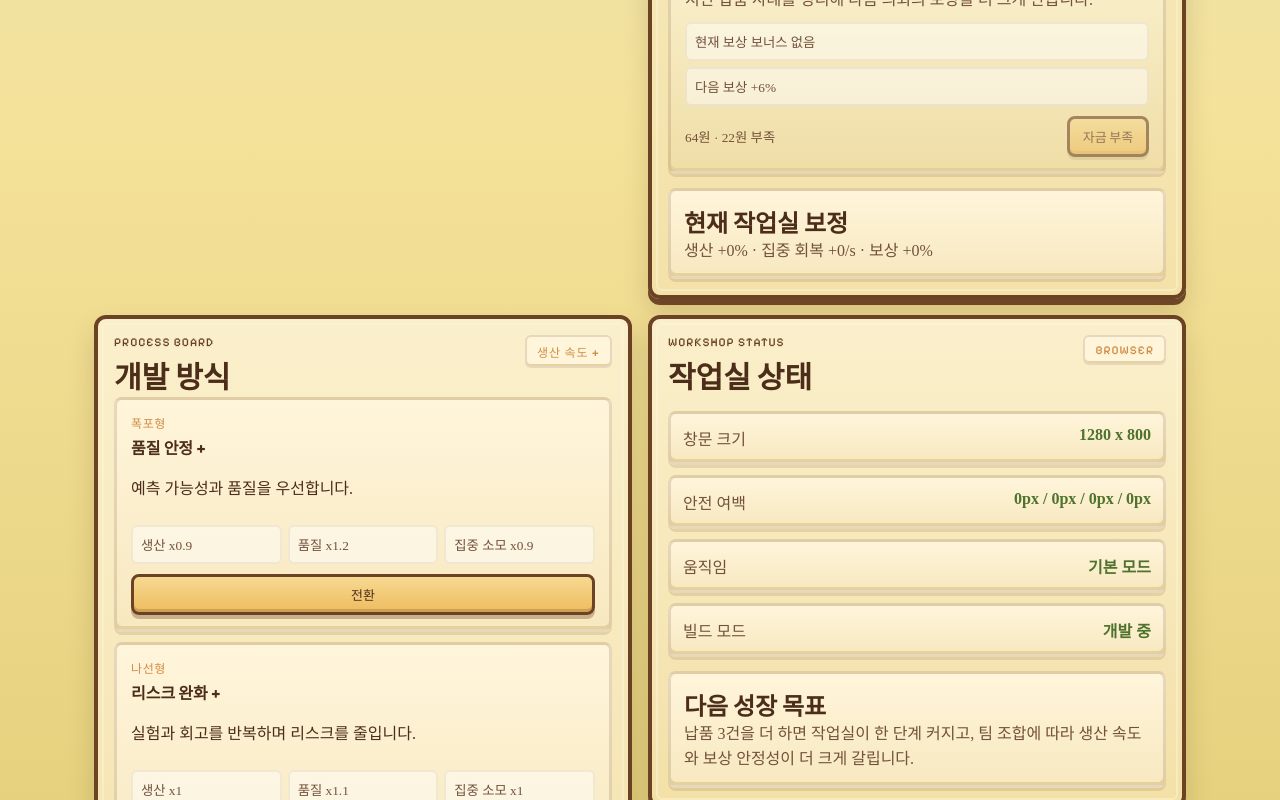
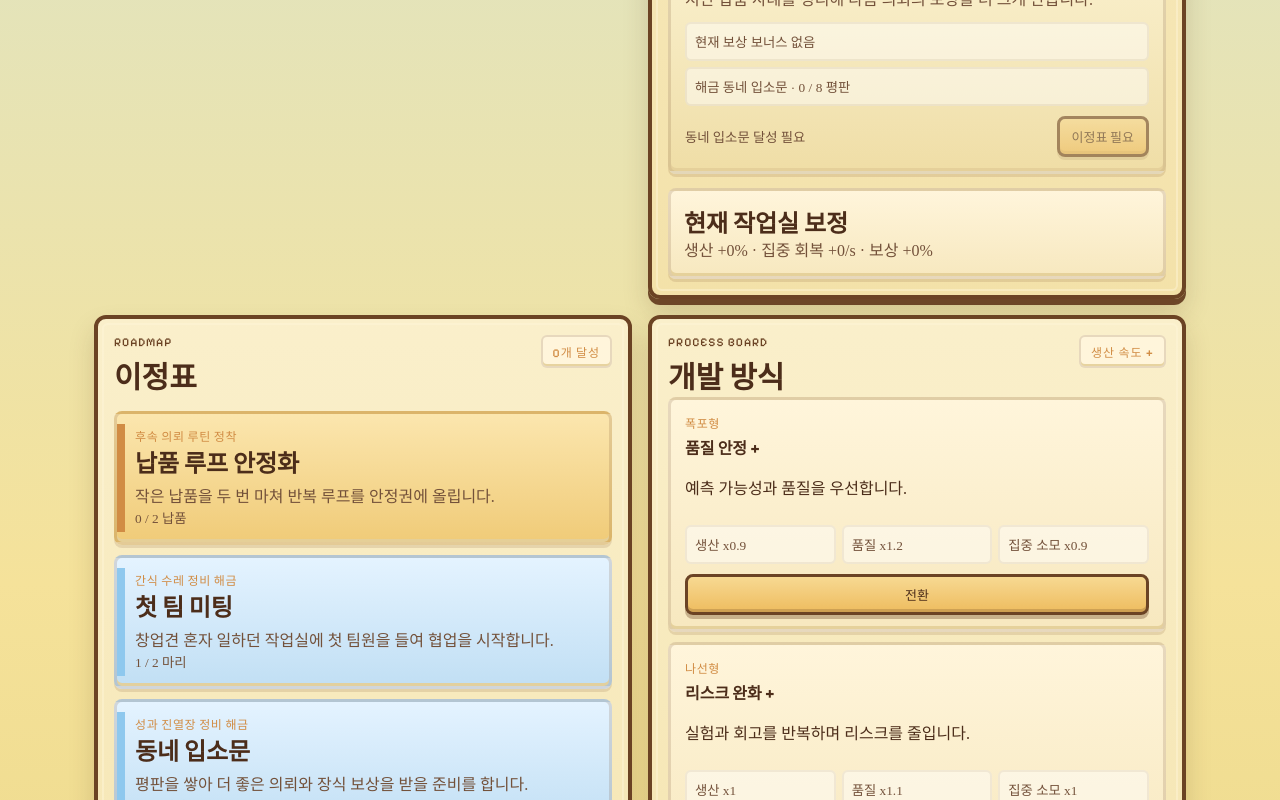
Before and after one commit to naeunchan/IdleGame, a React (Vite) app: page / in a window 1280 px wide. Shown: the part 3440-4240 px from the top of the page. Built offline with nearby package versions, Linux system fonts and the light colour scheme; a web font is replaced by a local one.

Commit message:
feat: add milestone roadmap and unlocks

```diff
--- /dev/null
+++ b/src/content/milestones/definitions.ts
@@ -0,0 +1,145 @@
+import type { GameState } from '@/entities/company';
+import type { MilestoneDefinition, MilestoneId, MilestoneRequirementType } from '@/entities/milestone';
+
+export interface MilestoneProgress {
+  definition: MilestoneDefinition;
+  currentValue: number;
+  targetValue: number;
+  progressPercent: number;
+  progressText: string;
+  isComplete: boolean;
+}
+
+export interface MilestoneTimelineItem extends MilestoneProgress {
+  status: 'done' | 'current' | 'locked';
+}
+
+export const milestoneDefinitions: MilestoneDefinition[] = [
+  {
+    id: 'steady-shipments',
+    name: '납품 루프 안정화',
+    summary: '작은 납품을 두 번 마쳐 반복 루프를 안정권에 올립니다.',
+    requirementType: 'projects',
+    targetValue: 2,
+    rewardLabel: '후속 의뢰 루틴 정착',
+    unlocks: ['채용 후보 흐름 안정화'],
+  },
+  {
+    id: 'first-team-huddle',
+    name: '첫 팀 미팅',
+    summary: '창업견 혼자 일하던 작업실에 첫 팀원을 들여 협업을 시작합니다.',
+    requirementType: 'team',
+    targetValue: 2,
+    rewardLabel: '간식 수레 정비 해금',
+    unlocks: ['간식 수레 업그레이드'],
+  },
+  {
+    id: 'local-buzz',
+    name: '동네 입소문',
+    summary: '평판을 쌓아 더 좋은 의뢰와 장식 보상을 받을 준비를 합니다.',
+    requirementType: 'reputation',
+    targetValue: 8,
+    rewardLabel: '성과 진열장 정비 해금',
+    unlocks: ['성과 진열장 업그레이드'],
+  },
+  {
+    id: 'toolchain-stack',
+    name: '작업 도구 정착',
+    summary: '작업실 정비를 세 단계 이상 진행해 장기 운영 기반을 만듭니다.',
+    requirementType: 'upgrade-levels',
+    targetValue: 3,
+    rewardLabel: '정비 루프 완성',
+    unlocks: ['업그레이드 운영 루프 고착'],
+  },
+  {
+    id: 'neighborhood-studio',
+    name: '동네 개발사 도약',
+    summary: '다섯 번째 납품까지 달성해 더 큰 작업실로 도약할 준비를 마칩니다.',
+    requirementType: 'projects',
+    targetValue: 5,
+    rewardLabel: '중기 성장권 진입',
+    unlocks: ['골목 스튜디오 운영 안정화'],
+  },
+];
+
+function clamp(value: number, min: number, max: number) {
+  return Math.min(max, Math.max(min, value));
+}
+
+export function getTotalUpgradeLevels(state: GameState) {
+  return Object.values(state.workshopUpgrades ?? {}).reduce((total, level) => total + (level ?? 0), 0);
+}
+
+function getRequirementValue(state: GameState, requirementType: MilestoneRequirementType) {
+  if (requirementType === 'projects') {
+    return state.completedProjects;
+  }
+
+  if (requirementType === 'team') {
+    return state.employeeCount;
+  }
+
+  if (requirementType === 'reputation') {
+    return state.resources.reputation;
+  }
+
+  return getTotalUpgradeLevels(state);
+}
+
+function getRequirementUnit(requirementType: MilestoneRequirementType) {
+  if (requirementType === 'projects') {
+    return '납품';
+  }
+
+  if (requirementType === 'team') {
+    return '마리';
+  }
+
+  if (requirementType === 'reputation') {
+    return '평판';
+  }
+
+  return '단계';
+}
+
+export function getMilestoneProgress(state: GameState, definition: MilestoneDefinition): MilestoneProgress {
+  const currentValue = getRequirementValue(state, definition.requirementType);
+  const targetValue = definition.targetValue;
+  const unit = getRequirementUnit(definition.requirementType);
+
+  return {
+    definition,
+    currentValue,
+    targetValue,
+    progressPercent: clamp((currentValue / targetValue) * 100, 0, 100),
+    progressText: `${Math.min(currentValue, targetValue)} / ${targetValue} ${unit}`,
+    isComplete: currentValue >= targetValue,
+  };
+}
+
+export function isMilestoneReached(state: GameState, milestoneId: MilestoneId) {
+  const definition = milestoneDefinitions.find((item) => item.id === milestoneId);
+
+  if (!definition) {
+    return false;
+  }
+
+  return getMilestoneProgress(state, definition).isComplete;
+}
+
+export function getNextMilestone(state: GameState) {
+  return milestoneDefinitions
+    .map((definition) => getMilestoneProgress(state, definition))
+    .find((progress) => !progress.isComplete) ?? null;
+}
+
+export function getMilestoneTimeline(state: GameState): MilestoneTimelineItem[] {
+  const progressList = milestoneDefinitions.map((definition) => getMilestoneProgress(state, definition));
+  const firstIncompleteIndex = progressList.findIndex((progress) => !progress.isComplete);
+  const activeIndex = firstIncompleteIndex === -1 ? progressList.length - 1 : firstIncompleteIndex;
+
+  return progressList.map((progress, index) => ({
+    ...progress,
+    status: progress.isComplete ? 'done' : index === activeIndex ? 'current' : 'locked',
+  }));
+}
--- a/src/content/upgrades/definitions.ts
+++ b/src/content/upgrades/definitions.ts
@@ -21,6 +21,7 @@ export const workshopUpgradeDefinitions: WorkshopUpgradeDefinition[] = [
     id: 'snack-cart',
     name: '간식 수레',
     summary: '당 충전 동선을 줄여 집중 회복 흐름을 더 부드럽게 만듭니다.',
+    unlockMilestoneId: 'first-team-huddle',
     bonusLabel: '집중 회복',
     bonusType: 'focus',
     effectPerLevel: 0.18,
@@ -32,6 +33,7 @@ export const workshopUpgradeDefinitions: WorkshopUpgradeDefinition[] = [
     id: 'showcase-wall',
     name: '성과 진열장',
     summary: '지난 납품 사례를 정리해 다음 의뢰의 보상을 더 크게 만듭니다.',
+    unlockMilestoneId: 'local-buzz',
     bonusLabel: '보상',
     bonusType: 'reward',
     effectPerLevel: 0.06,
--- /dev/null
+++ b/src/entities/milestone.ts
@@ -0,0 +1,18 @@
+export type MilestoneId =
+  | 'steady-shipments'
+  | 'first-team-huddle'
+  | 'local-buzz'
+  | 'toolchain-stack'
+  | 'neighborhood-studio';
+
+export type MilestoneRequirementType = 'projects' | 'team' | 'reputation' | 'upgrade-levels';
+
+export interface MilestoneDefinition {
+  id: MilestoneId;
+  name: string;
+  summary: string;
+  requirementType: MilestoneRequirementType;
+  targetValue: number;
+  rewardLabel: string;
+  unlocks: string[];
+}
--- a/src/entities/upgrade.ts
+++ b/src/entities/upgrade.ts
@@ -1,3 +1,5 @@
+import type { MilestoneId } from '@/entities/milestone';
+
 export type WorkshopUpgradeId = 'warm-desk' | 'snack-cart' | 'showcase-wall';
 
 export type WorkshopUpgradeLevels = Partial<Record<WorkshopUpgradeId, number>>;
@@ -6,6 +8,7 @@ export interface WorkshopUpgradeDefinition {
   id: WorkshopUpgradeId;
   name: string;
   summary: string;
+  unlockMilestoneId?: MilestoneId;
   bonusLabel: string;
   bonusType: 'production' | 'focus' | 'reward';
   effectPerLevel: number;
--- a/src/features/dashboard/DashboardScreen.tsx
+++ b/src/features/dashboard/DashboardScreen.tsx
@@ -2,6 +2,11 @@ import { useAppStore } from '@/app/providers/useAppStore';
 import { getBuildMeta } from '@/app/bootstrap/getBuildMeta';
 import { breedDefinitions } from '@/content/breeds/definitions';
 import { hiringCandidateDefinitions } from '@/content/hiring/candidates';
+import {
+  getMilestoneTimeline,
+  getNextMilestone,
+  isMilestoneReached,
+} from '@/content/milestones/definitions';
 import { roleDefinitions } from '@/content/jobs/definitions';
 import { processModeDefinitions } from '@/content/processModes/definitions';
 import {
@@ -12,6 +17,7 @@ import {
 } from '@/content/upgrades/definitions';
 import { OnboardingHint } from '@/features/onboarding/OnboardingHint';
 import { getOnboardingGuide } from '@/features/onboarding/getOnboardingGuide';
+import type { MilestoneProgress } from '@/content/milestones/definitions';
 import type { WorkshopUpgradeDefinition } from '@/entities/upgrade';
 import {
   getAvailableHiringCandidates,
@@ -42,6 +48,17 @@ function formatWorkshopUpgradeEffect(definition: WorkshopUpgradeDefinition, leve
   return `${definition.bonusLabel} +${formatCompactNumber(totalEffect * 100)}%`;
 }
 
+function createMilestoneGoal(progress: MilestoneProgress) {
+  return {
+    title: progress.definition.name,
+    description: progress.definition.summary,
+    helper: progress.definition.unlocks.join(' · '),
+    reward: progress.definition.rewardLabel,
+    progressText: progress.progressText,
+    progressPercent: progress.progressPercent,
+  };
+}
+
 export function DashboardScreen() {
   const platform = useAppStore((state) => state.platform);
   const gameState = useAppStore((state) => state.gameState);
@@ -59,6 +76,8 @@ export function DashboardScreen() {
   const simulation = getSimulationSnapshot(gameState);
   const stageSnapshot = createPhaserStageSnapshot(gameState, simulation);
   const onboardingGuide = getOnboardingGuide(gameState);
+  const milestoneTimeline = getMilestoneTimeline(gameState);
+  const nextMilestone = getNextMilestone(gameState);
   const availableCandidates = getAvailableHiringCandidates(gameState);
   const nextLockedCandidate = hiringCandidateDefinitions.find(
     (candidate) =>
@@ -88,16 +107,26 @@ export function DashboardScreen() {
   const snackButtonNote = canBuySnackBreak
     ? '14원 사용 · 집중력 22 회복'
     : `운영 자금 ${formatCompactNumber(snackGap)}원 더 필요`;
+  const activeGoal =
+    onboardingGuide.completedSteps < onboardingGuide.totalSteps || !nextMilestone
+      ? onboardingGuide.currentGoal
+      : createMilestoneGoal(nextMilestone);
   const workshopCards = workshopUpgradeDefinitions.map((definition) => {
     const currentLevel = getWorkshopUpgradeLevel(gameState.workshopUpgrades, definition.id);
     const nextCost = getWorkshopUpgradeCost(definition, currentLevel);
-    const canBuy = nextCost !== null && gameState.resources.cash >= nextCost;
+    const unlockMilestone = definition.unlockMilestoneId
+      ? milestoneTimeline.find((item) => item.definition.id === definition.unlockMilestoneId) ?? null
+      : null;
+    const isUnlocked = definition.unlockMilestoneId ? isMilestoneReached(gameState, definition.unlockMilestoneId) : true;
+    const canBuy = isUnlocked && nextCost !== null && gameState.resources.cash >= nextCost;
 
     return {
       definition,
       currentLevel,
       nextCost,
       canBuy,
+      isUnlocked,
+      unlockMilestone,
       currentBonus: currentLevel
         ? formatWorkshopUpgradeEffect(definition, currentLevel)
         : `${definition.bonusLabel} 보너스 없음`,
@@ -283,20 +312,20 @@ export function DashboardScreen() {
             <div className="goal-card__header">
               <div>
                 <span className="label">다음 목표</span>
-                <strong>{onboardingGuide.currentGoal.title}</strong>
+                <strong>{activeGoal.title}</strong>
               </div>
-              <small>{onboardingGuide.currentGoal.progressText}</small>
+              <small>{activeGoal.progressText}</small>
             </div>
-            <p>{onboardingGuide.currentGoal.description}</p>
+            <p>{activeGoal.description}</p>
             <div className="progress-track" aria-label="next goal progress">
               <div
                 className="progress-track__fill"
-                style={{ width: `${onboardingGuide.currentGoal.progressPercent}%` }}
+                style={{ width: `${activeGoal.progressPercent}%` }}
               />
             </div>
             <div className="goal-card__footer">
-              <span>{onboardingGuide.currentGoal.helper}</span>
-              <small>{onboardingGuide.currentGoal.reward}</small>
+              <span>{activeGoal.helper}</span>
+              <small>{activeGoal.reward}</small>
             </div>
           </div>
 
@@ -452,7 +481,8 @@ export function DashboardScreen() {
           </div>
 
           <div className="upgrade-list">
-            {workshopCards.map(({ definition, currentLevel, nextCost, canBuy, currentBonus, nextBonus }) => (
+            {workshopCards.map(
+              ({ definition, currentLevel, nextCost, canBuy, isUnlocked, unlockMilestone, currentBonus, nextBonus }) => (
                 <div className="upgrade-card" key={definition.id}>
                   <div className="upgrade-card__copy">
                     <span>{definition.name}</span>
@@ -464,12 +494,18 @@ export function DashboardScreen() {
 
                   <div className="upgrade-card__meta">
                     <small>현재 {currentBonus}</small>
-                  <small>다음 {nextBonus}</small>
+                    <small>
+                      {isUnlocked || !unlockMilestone
+                        ? `다음 ${nextBonus}`
+                        : `해금 ${unlockMilestone.definition.name} · ${unlockMilestone.progressText}`}
+                    </small>
                   </div>
 
                   <div className="upgrade-card__footer">
                     <small>
-                    {nextCost === null
+                      {!isUnlocked && unlockMilestone
+                        ? `${unlockMilestone.definition.name} 달성 필요`
+                        : nextCost === null
                           ? '정비 완료'
                           : canBuy
                             ? `${formatCompactNumber(nextCost)}원 투자 가능`
@@ -485,11 +521,18 @@ export function DashboardScreen() {
                       }}
                       type="button"
                     >
-                    {nextCost === null ? '완료' : canBuy ? '정비' : '자금 부족'}
+                      {!isUnlocked && unlockMilestone
+                        ? '이정표 필요'
+                        : nextCost === null
+                          ? '완료'
+                          : canBuy
+                            ? '정비'
+                            : '자금 부족'}
                     </button>
                   </div>
                 </div>
-            ))}
+              ),
+            )}
           </div>
 
           <div className="panel-note">
@@ -500,6 +543,48 @@ export function DashboardScreen() {
               {formatCompactNumber(workshopUpgradeEffects.rewardMultiplierBonus * 100)}%
             </p>
           </div>
+        </article>
+
+        <article className="panel">
+          <div className="panel-header">
+            <div>
+              <span className="panel-kicker">Roadmap</span>
+              <h2>이정표</h2>
+            </div>
+            <span>{milestoneTimeline.filter((item) => item.isComplete).length}개 달성</span>
+          </div>
+
+          <div className="timeline">
+            {milestoneTimeline.map((item) => (
+              <div
+                className={`timeline-item ${
+                  item.status === 'done'
+                    ? 'timeline-item--done'
+                    : item.status === 'current'
+                      ? 'timeline-item--active'
+                      : 'timeline-item--queued'
+                }`}
+                key={item.definition.id}
+              >
+                <span>{item.definition.rewardLabel}</span>
+                <strong>{item.definition.name}</strong>
+                <p>{item.definition.summary}</p>
+                <small>{item.progressText}</small>
+              </div>
+            ))}
+          </div>
+
+          {nextMilestone ? (
+            <div className="panel-note">
+              <strong>다음 해금</strong>
+              <p>{nextMilestone.definition.unlocks.join(' · ')}</p>
+            </div>
+          ) : (
+            <div className="panel-note">
+              <strong>이정표 완료</strong>
+              <p>현재 준비된 중기 이정표를 모두 달성했습니다. 다음 확장 단계로 넘어갈 수 있습니다.</p>
+            </div>
+          )}
         </article>
 
         <article className="panel">
--- a/src/game-core/engine/simulation.ts
+++ b/src/game-core/engine/simulation.ts
@@ -1,4 +1,5 @@
 import { hiringCandidateDefinitions } from '@/content/hiring/candidates';
+import { isMilestoneReached } from '@/content/milestones/definitions';
 import { breedDefinitions } from '@/content/breeds/definitions';
 import { roleDefinitions } from '@/content/jobs/definitions';
 import { processModeDefinitions } from '@/content/processModes/definitions';
@@ -282,6 +283,10 @@ export function purchaseWorkshopUpgrade(state: GameState, upgradeId: WorkshopUpg
     return state;
   }
 
+  if (definition.unlockMilestoneId && !isMilestoneReached(state, definition.unlockMilestoneId)) {
+    return state;
+  }
+
   const currentLevel = getWorkshopUpgradeLevel(state.workshopUpgrades, upgradeId);
   const nextCost = getWorkshopUpgradeCost(definition, currentLevel);
 
--- a/src/main.css
+++ b/src/main.css
@@ -712,6 +712,13 @@ select {
   margin-top: 8px;
 }
 
+.timeline-item p,
+.timeline-item small {
+  margin: 6px 0 0;
+  line-height: 1.5;
+  color: var(--sub-ink);
+}
+
 .role-grid {
   margin-top: 14px;
 }
@@ -747,6 +754,15 @@ select {
 
 .timeline-item--active::before {
   background: var(--accent);
+}
+
+.timeline-item--done {
+  background:
+    linear-gradient(180deg, #e7f6dc, #cfe7b6);
+}
+
+.timeline-item--done::before {
+  background: var(--leaf-deep);
 }
 
 .timeline-item--queued {
```
Also changed, not shown: 2 other files (tests, documents, lock files or other folders). Lines whose indentation alone changed are shown as unchanged.
